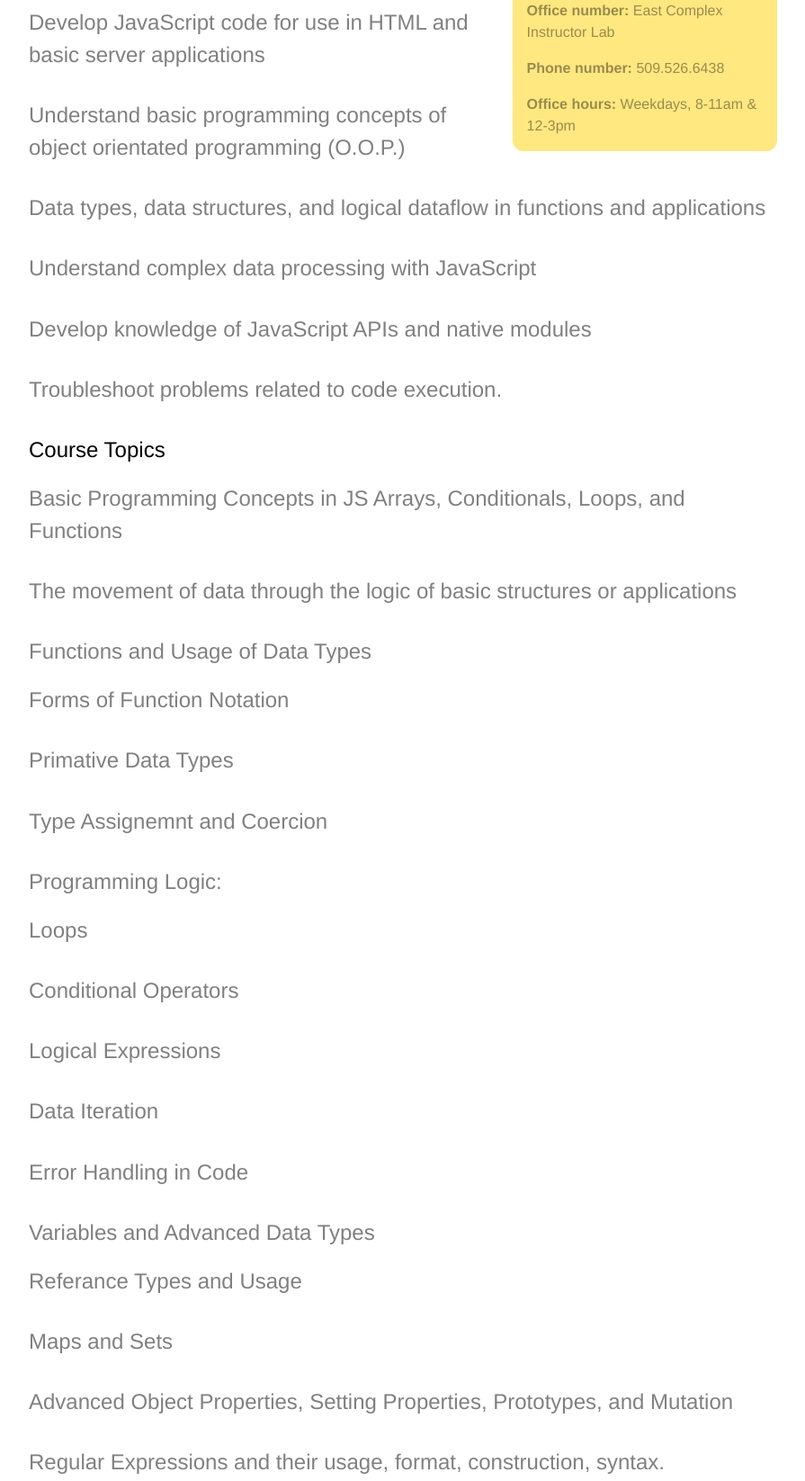
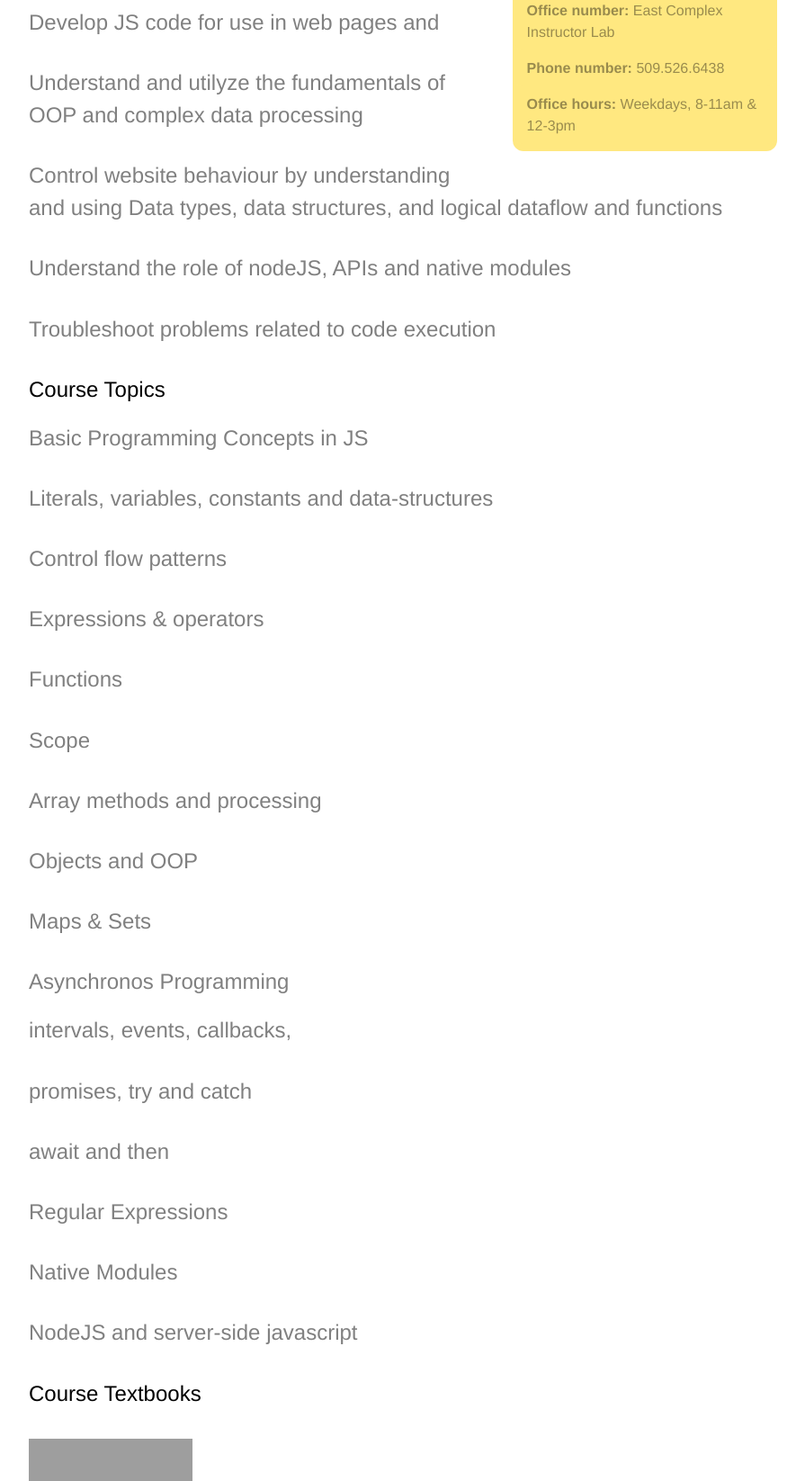
Before and after one commit to mrdale/digital-design-syllabi, an Astro site: page /cs140 in a window 1280 px wide. Shown: the part 976-2622 px from the top of the page at 90% size, without its empty margins (192-1087 px from the left). Built offline with nearby package versions, Linux system fonts and the light colour scheme; Astro itself is replaced by a stand-in of ours; grey boxes are pictures that could not be loaded.

Commit message:
Edited CS140 for brevity +added/simplified topics

```diff
--- a/src/pages/cs140.md
+++ b/src/pages/cs140.md
@@ -12,38 +12,32 @@ books:
     author: author
     isbn: 111
 ---
+<!-- Edited Description and Outcomes for brevity, to make it more succinct and remove some redundancies... Reduced topics to concepts.  Grismer, what did I miss?  -->
 
 #### Description
+Students learn the fundamentals of object orientated programming (OOP) in JavaScript (JS). Students apply an understanding of JS syntax, data structures, logic and dataflow to capture, process and transform user interactions in webapages. Students build projects using nodeJS, JS APIs and JS native modules in a cohesive codebase.
 
-Students learn the fundamentals of object orientated programming in JavaScript (JS). Students apply an understanding of JS syntax, data structures, logic and dataflow to capture, process and transform user interactions in webapages. Students build projects using nodeJS, JS APIs and JS native modules in a cohesive codebase.
 #### Intended Learning Outcomes
-
-- Develop JavaScript code for use in HTML and basic server applications
-- Understand basic programming concepts of object orientated programming (O.O.P.)
-- Data types, data structures, and logical dataflow in functions and applications
-- Understand complex data processing with JavaScript
-- Develop knowledge of JavaScript APIs and native modules
-- Troubleshoot problems related to code execution.
+- Develop JS code for use in web pages and
+- Understand and utilyze the fundamentals of OOP and complex data processing
+- Control website behaviour by understanding and using Data types, data structures, and logical dataflow and  functions
+- Understand the role of nodeJS, APIs and native modules
+- Troubleshoot problems related to code execution
 
 #### Course Topics
-
 - Basic Programming Concepts in JS
- Arrays, Conditionals, Loops, and Functions
-- The movement of data through the logic of basic structures or applications
-- Functions and Usage of Data Types
-  - Forms of Function Notation
-  - Primative Data Types
-  - Type Assignemnt and Coercion
-- Programming Logic:
-  - Loops
-  - Conditional Operators
-  - Logical Expressions
-  - Data Iteration
-  - Error Handling in Code
-- Variables and Advanced Data Types
-  - Referance Types and Usage
-  - Maps and Sets
-  - Advanced Object Properties, Setting Properties, Prototypes, and Mutation
-  - Regular Expressions and their usage, format, construction, syntax.
-- Contrast Concepts of JavaScript, JavaScript Libraries, and Node.js syntax
-  - Basic Node servers, file system access, design patterns.
+- Literals, variables, constants and data-structures
+- Control flow patterns
+- Expressions & operators
+- Functions
+- Scope
+- Array methods and processing
+- Objects and OOP
+- Maps & Sets
+- Asynchronos Programming
+  - intervals, events, callbacks,
+  - promises, try and catch
+  - await and then
+- Regular Expressions
+- Native Modules
+- NodeJS and server-side javascript
```
